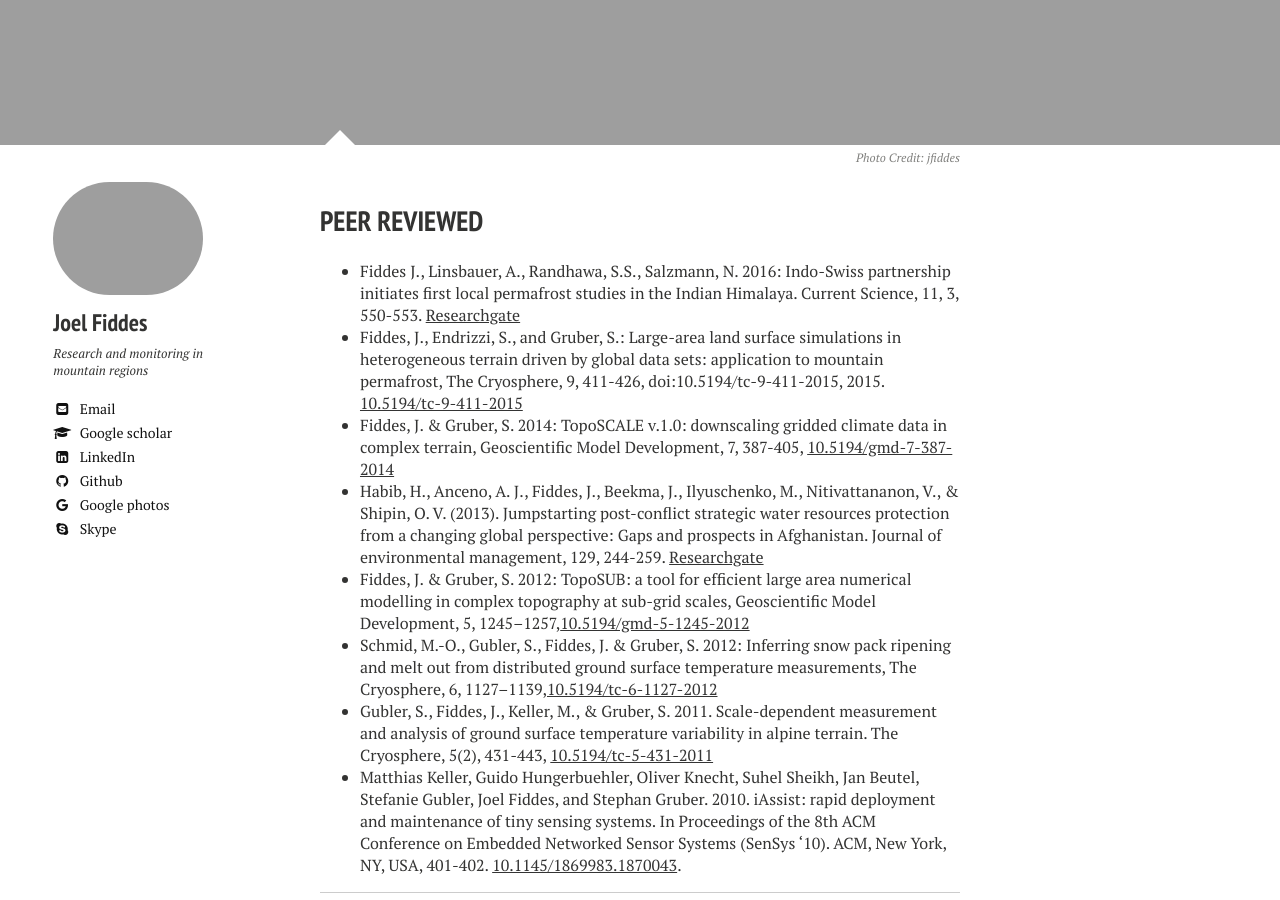
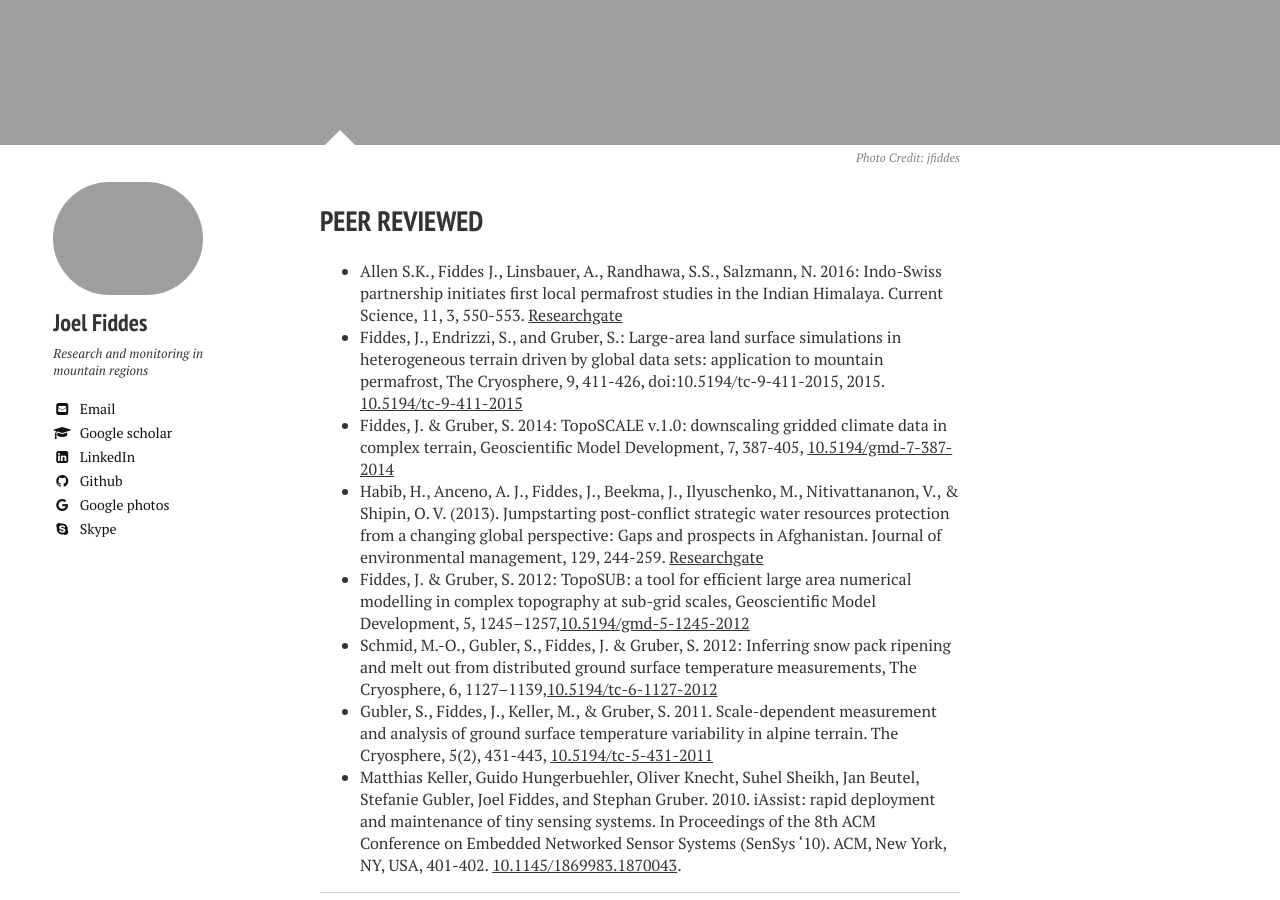
Before and after one commit to joelfiddes/joelfiddes.github.io, a Jekyll site: the page built from publications/index.md, in a window 1280 px wide and 900 px high, scrolled down 899 px. Built offline with Jekyll 4.4.1, drawn with Linux system fonts in a browser that asks for light colours; nearby versions of some CDN libraries.

Commit message:
auto-commit

```diff
--- a/publications/index.md
+++ b/publications/index.md
@@ -14,7 +14,7 @@ image:
 
 ## PEER REVIEWED
 
-- Fiddes J., Linsbauer, A., Randhawa, S.S., Salzmann, N. 2016: Indo-Swiss partnership initiates first local permafrost studies in the Indian Himalaya.
+- Allen S.K., Fiddes J., Linsbauer, A., Randhawa, S.S., Salzmann, N. 2016: Indo-Swiss partnership initiates first local permafrost studies in the Indian Himalaya.
 Current Science, 11, 3, 550-553. <a href="https://www.researchgate.net/profile/Simon_Allen3/publication/305999744_Permafrost_studies_in_Kullu_district_Himachal_Pradesh/links/57a9b15708aef300152a09a4.pdf">Researchgate</a>
 - Fiddes, J., Endrizzi, S., and Gruber, S.: Large-area land surface simulations in heterogeneous terrain driven by global data sets: application to mountain permafrost, The Cryosphere, 9, 411-426, doi:10.5194/tc-9-411-2015, 2015. <a href="http://dx.doi.org/10.5194/tc-9-411-2015">10.5194/tc-9-411-2015</a>
 - Fiddes, J. &amp; Gruber, S. 2014: TopoSCALE v.1.0: downscaling gridded climate data in complex terrain, Geoscientific Model Development, 7, 387-405, <a href="http://dx.doi.org/10.5194/gmd-7-387-2014">10.5194/gmd-7-387-2014</a>
```
Also changed, not shown: 1 other file.
